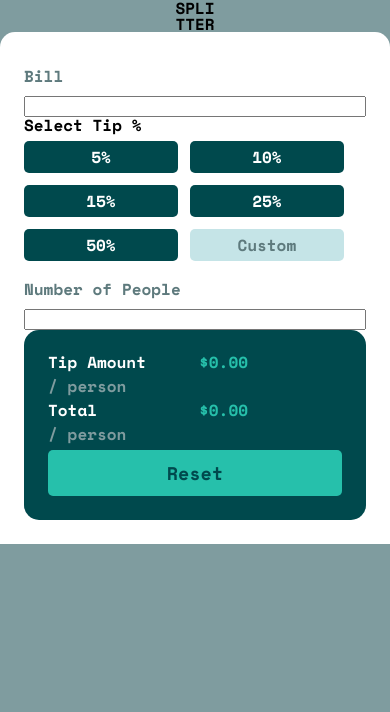
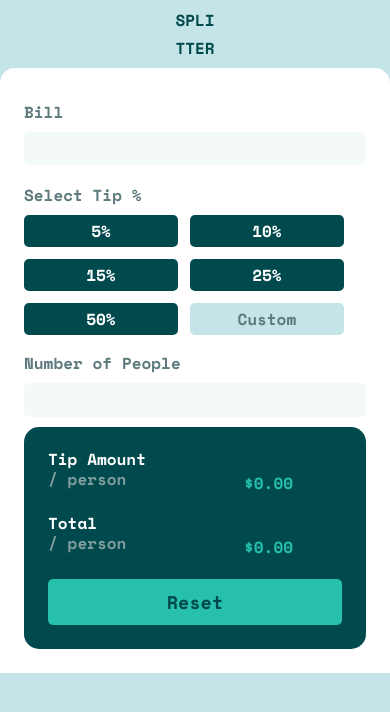
Before and after one commit to lucaso-silva/tip-calculator, a plain HTML site: page index.html in a window 390 px wide. Drawn offline with nearby package versions, Linux system fonts and the light colour scheme.

Commit message:
style: layout display mobile

```diff
--- a/assets/styles.css
+++ b/assets/styles.css
@@ -19,12 +19,14 @@
 }
 
 body {
-    background-color: var(--grayish-cyan);
+    background-color: var(--light-grayish-cyan);
     font-family: var(--main-font);
 }
 
 h1 {
     text-align: center;
+    margin: 0.75em 0;
+    color: var(--very-dark-cyan);
 }
 
 .container {
@@ -57,6 +59,17 @@ h1 {
     text-align: center;
 }
 
+input[type="number"] {
+    background-color: var(--very-light-grayish-cyan);
+    border: none;
+    margin-bottom: .75em;
+    padding: .5em;
+    border-radius: 5px;
+    color: var(--very-dark-cyan);
+    font-family: var(--main-font);
+    text-align: end;
+}
+
 label[for="custom"] {
     background-color: var(--light-grayish-cyan);
     color: var(--dark-grayish-cyan);
@@ -67,6 +80,11 @@ label[for="bill"], label[for="numPeople"] {
     margin: .75em 0;
 }
 
+.percent h2 {
+    color: var(--dark-grayish-cyan);
+    margin: 0.75em 0;
+}
+
 .bill-results {
     background-color: var(--very-dark-cyan);
     padding: 1.5em;
@@ -74,7 +92,7 @@ label[for="bill"], label[for="numPeople"] {
     display: grid;
     grid-template-columns: 2fr 2fr;
     grid-template-rows: repeat(5, auto);
-    grid-gap: .5em;
+    /* grid-gap: .25em; */
 }
 
 .tip {
@@ -87,12 +105,15 @@ label[for="bill"], label[for="numPeople"] {
     color: var(--grayish-cyan);
     grid-column: 1/2;
     grid-row: 2/3;
+    margin: .25em 0 1.75em 0;
 }
 
 .tip-value {
     color: var(--strong-cyan);
     grid-column: 2/3;
     grid-row: 1/ span 2;
+    justify-self: center;
+    align-self: center;
 }
 
 .total {
@@ -105,12 +126,15 @@ label[for="bill"], label[for="numPeople"] {
     color: var(--grayish-cyan);
     grid-column: 1/2;
     grid-row: 4/5;
+    margin: .25em 0 1.75em 0;
 }
 
 .total-value {
     color: var(--strong-cyan);
     grid-column: 2/3;
     grid-row: 3/ span 2;
+    justify-self: center;
+    align-self: center;
 }
 
 .btn-reset {
```
